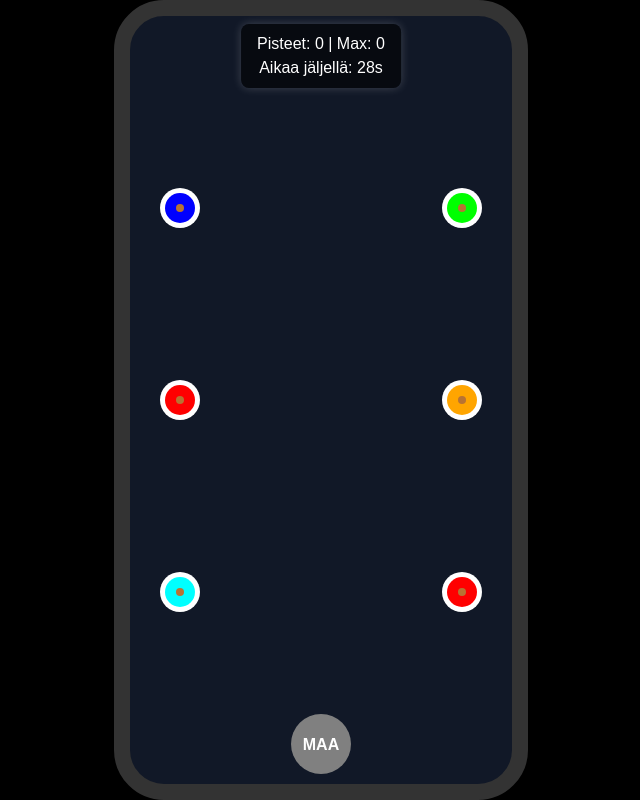
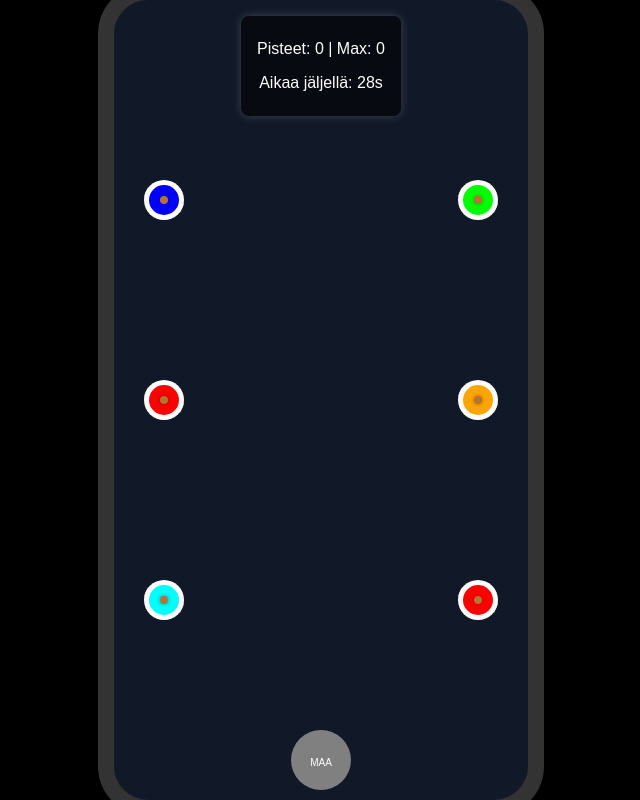
Before and after one commit to KalleUUs/S-hk-ri, a plain HTML site: page index.html in a window 1280 px wide. Both pictures are taken after a click on the button "Aloita peli". Shown: the whole page, without its empty margins (319-959 px from the left). Drawn offline with nearby package versions, Linux system fonts and the light colour scheme.

Commit message:
Update index.html

```diff
--- a/index.html
+++ b/index.html
@@ -4,7 +4,6 @@
   <meta charset="UTF-8" />
   <meta name="viewport" content="width=device-width, initial-scale=1.0, maximum-scale=1.0, user-scalable=no" />
   <title>Sähkömiehen erikoispeli</title>
-  <link href="https://cdn.jsdelivr.net/npm/tailwindcss@2.2.19/dist/tailwind.min.css" rel="stylesheet">
   <style>
     html, body {
       margin: 0;
@@ -12,6 +11,7 @@
       width: 100vw;
       height: 100vh;
       overflow: hidden;
+      touch-action: none;
       background-color: #111827;
       font-family: Arial, sans-serif;
     }
@@ -40,6 +40,9 @@
       width: 100%;
       height: 100%;
       border-radius: 30px;
+      display: block;
+      touch-action: none;
+      cursor: pointer;
     }
     #shockOverlay {
       position: absolute;
@@ -51,6 +54,7 @@
       animation: shock 0.3s ease-out;
       display: none;
       pointer-events: none;
+      z-index: 50;
     }
     @keyframes shock {
       0% { opacity: 1; }
@@ -58,7 +62,7 @@
     }
     #ui-panel {
       position: absolute;
-      top: 0.5rem;
+      top: 1rem;
       left: 50%;
       transform: translateX(-50%);
       background: rgba(0, 0, 0, 0.6);
@@ -148,7 +152,10 @@
   </div>
 
   <script>
+    const frame = document.getElementById('canvasFrame');
     const canvas = document.getElementById('gameCanvas');
+    canvas.width = frame.clientWidth;
+    canvas.height = frame.clientHeight;
     const ctx = canvas.getContext('2d');
     const scoreEl = document.getElementById('score');
     const maxScoreEl = document.getElementById('maxScore');
@@ -157,183 +164,54 @@
     const shockOverlay = document.getElementById('shockOverlay');
     const startOverlay = document.getElementById('startOverlay');
 
-    const colors = ['red', 'blue', 'green', 'yellow', 'orange', 'purple', 'cyan', 'lime'];
-    let score = 0;
-    let maxScore = parseInt(localStorage.getItem('maxScore') || '0');
-    let timeLeft = 30;
-    let timerInterval;
-    let wiresLeft = [];
-    let dragging = false;
-    let startPoint = null;
-    let currentPoint = null;
-    const wireRadius = 20;
+    const colors = ['red','blue','green','yellow','orange','purple','cyan','lime'];
+    let score=0, maxScore=parseInt(localStorage.getItem('maxScore')||'0'), timeLeft=30, timerInterval;
+    let wiresLeft=[], dragging=false, startWire=null, currentPoint=null;
+    const wireRadius=20;
 
-    function hideStartOverlay() {
-      startOverlay.style.display = 'none';
-      startGame();
+    function hideStartOverlay(){startOverlay.style.display='none';startGame();}
+    function updateScore(add){score+=add;scoreEl.textContent=score;if(score>maxScore){maxScore=score;localStorage.setItem('maxScore',maxScore);}maxScoreEl.textContent=maxScore;}
+
+    function drawWire(x,y,color){
+      // Outer white circle
+      ctx.beginPath();ctx.fillStyle='white';ctx.arc(x,y,wireRadius,0,2*Math.PI);ctx.fill();
+      // Diagonal white band
+      ctx.save();ctx.translate(x,y);ctx.rotate(25*Math.PI/180);
+      ctx.fillStyle='rgba(255,255,255,0.5)';ctx.fillRect(-wireRadius, -5, wireRadius*2, 10);
+      ctx.restore();
+      // Inner colored circle
+      ctx.beginPath();ctx.fillStyle=color;ctx.arc(x,y,wireRadius*0.75,0,2*Math.PI);ctx.fill();
+      // Copper core with small shadow
+      ctx.save();ctx.shadowColor='rgba(0,0,0,0.4)';ctx.shadowBlur=4;
+      ctx.beginPath();ctx.fillStyle='#b87333';ctx.arc(x,y,wireRadius*0.2,0,2*Math.PI);ctx.fill();
+      ctx.restore();
     }
 
-    function updateScore(add) {
-      score += add;
-      scoreEl.textContent = score;
-      if (score > maxScore) {
-        maxScore = score;
-        localStorage.setItem('maxScore', maxScore);
-      }
-      maxScoreEl.textContent = maxScore;
+    function drawWires(){ctx.clearRect(0,0,canvas.width,canvas.height);
+      // Draw ground
+      ctx.fillStyle='gray';ctx.beginPath();ctx.arc(canvas.width/2,canvas.height-40,30,0,2*Math.PI);ctx.fill();
+      ctx.fillStyle='white';ctx.font='bold16px sans-serif';ctx.textAlign='center';ctx.fillText('MAA',canvas.width/2,canvas.height-34);
+      wiresLeft.forEach(w=>drawWire(w.x,w.y,w.color));
+      if(dragging&&startWire&&currentPoint){ctx.beginPath();ctx.moveTo(startWire.x,startWire.y);ctx.lineTo(currentPoint.x,currentPoint.y);ctx.strokeStyle='#b87333';ctx.lineWidth=3;ctx.stroke();}
     }
 
-    function drawWire(x, y, color) {
-      ctx.beginPath();
-      ctx.fillStyle = 'white';
-      ctx.arc(x, y, wireRadius, 0, Math.PI * 2);
-      ctx.fill();
-
-      ctx.beginPath();
-      ctx.fillStyle = color;
-      ctx.arc(x, y, wireRadius * 0.75, 0, Math.PI * 2);
-      ctx.fill();
-
-      ctx.beginPath();
-      ctx.fillStyle = '#b87333';
-      ctx.arc(x, y, wireRadius * 0.2, 0, Math.PI * 2);
-      ctx.fill();
-    }
-
-    function drawWires() {
-      ctx.clearRect(0, 0, canvas.width, canvas.height);
-      ctx.fillStyle = 'gray';
-      ctx.beginPath();
-      ctx.arc(canvas.width / 2, canvas.height - 40, 30, 0, Math.PI * 2);
-      ctx.fill();
-      ctx.fillStyle = 'white';
-      ctx.font = 'bold 16px sans-serif';
-      ctx.textAlign = 'center';
-      ctx.fillText('MAA', canvas.width / 2, canvas.height - 34);
-
-      wiresLeft.forEach(wire => {
-        drawWire(wire.x, wire.y, wire.color);
-      });
-
-      if (dragging && startPoint && currentPoint) {
-        ctx.beginPath();
-        ctx.moveTo(startPoint.x, startPoint.y);
-        ctx.lineTo(currentPoint.x, currentPoint.y);
-        ctx.strokeStyle = '#b87333';
-        ctx.lineWidth = 3;
-        ctx.stroke();
-      }
-    }
-
-    function generateWires() {
-      wiresLeft = [];
-      const leftColors = shuffle(colors).slice(0, 3);
-      const rightColors = shuffle(colors).slice(0, 3);
-      const spacing = canvas.height / 4;
-
-      leftColors.forEach((c, i) => {
-        wiresLeft.push({ x: 50, y: spacing * (i + 1), color: c });
-      });
-      rightColors.forEach((c, i) => {
-        wiresLeft.push({ x: canvas.width - 50, y: spacing * (i + 1), color: c });
-      });
-    }
-
-    function getWireAt(x, y) {
-      return wiresLeft.find(wire => Math.hypot(wire.x - x, wire.y - y) < wireRadius);
-    }
-
-    function startGame() {
-      canvas.width = canvas.parentElement.clientWidth;
-      canvas.height = canvas.parentElement.clientHeight;
-      timeLeft = 30;
-      score = 0;
-      scoreEl.textContent = score;
-      maxScoreEl.textContent = maxScore;
-      timerEl.textContent = timeLeft;
-      generateWires();
-      drawWires();
-      restartBtn.style.display = 'none';
-      shockOverlay.style.display = 'none';
-
-      clearInterval(timerInterval);
-      timerInterval = setInterval(() => {
-        timeLeft--;
-        timerEl.textContent = timeLeft;
-        if (timeLeft <= 0) {
-          clearInterval(timerInterval);
-          restartBtn.style.display = 'block';
-        }
-      }, 1000);
-    }
-
-    function handleDrag(start, end) {
-      const startWire = getWireAt(start.x, start.y);
-      const endWire = getWireAt(end.x, end.y);
-      if (!startWire) return;
-      if (endWire) {
-        if (startWire !== endWire) {
-          if (startWire.color === endWire.color) {
-            updateScore(10);
-            generateWires();
-          } else {
-            triggerShockEffect();
-          }
-        }
-      } else if (Math.hypot(end.x - canvas.width / 2, end.y - canvas.height + 40) < 30) {
-        if (!hasMatchingPair()) {
-          updateScore(10);
-          triggerShockEffect();
-        }
-      }
-      drawWires();
-    }
-
-    function hasMatchingPair() {
-      for (let i = 0; i < wiresLeft.length; i++) {
-        for (let j = i + 1; j < wiresLeft.length; j++) {
-          if (wiresLeft[i].color === wiresLeft[j].color) return true;
-        }
-      }
-      return false;
-    }
-
-    function triggerShockEffect() {
-      clearInterval(timerInterval);
-      shockOverlay.style.display = 'block';
-      score = 0;
-      scoreEl.textContent = score;
-      setTimeout(() => {
-        shockOverlay.style.display = 'none';
-        restartBtn.style.display = 'block';
-      }, 400);
-    }
-
-    function shuffle(array) {
-      for (let i = array.length - 1; i > 0; i--) {
-        const j = Math.floor(Math.random() * (i + 1));
-        [array[i], array[j]] = [array[j], array[i]];
-      }
-      return array;
-    }
-
-    function getCanvasCoordinates(event) {
-      const rect = canvas.getBoundingClientRect();
-      return {
-        x: (event.clientX || event.touches[0].clientX) - rect.left,
-        y: (event.clientY || event.touches[0].clientY) - rect.top
-      };
-    }
-
-    // Event listeners
-    canvas.addEventListener('touchstart', e => { dragging = true; const p = getCanvasCoordinates(e); startPoint = p; currentPoint = p; });
-    canvas.addEventListener('touchmove', e => { if (!dragging) return; currentPoint = getCanvasCoordinates(e); drawWires(); });
-    canvas.addEventListener('touchend', e => { if (!dragging) return; const p = getCanvasCoordinates(e); handleDrag(startPoint, p); dragging = false; });
-    canvas.addEventListener('mousedown', e => { dragging = true; const p = getCanvasCoordinates(e); startPoint = p; currentPoint = p; });
-    canvas.addEventListener('mousemove', e => { if (!dragging) return; currentPoint = getCanvasCoordinates(e); drawWires(); });
-    canvas.addEventListener('mouseup', e => { if (!dragging) return; const p = getCanvasCoordinates(e); handleDrag(startPoint, p); dragging = false; });
-    restartBtn.addEventListener('click', startGame);
-    window.addEventListener('resize', () => { startGame(); });
+    function generateWires(){wiresLeft=[];const left=shuffle(colors).slice(0,3),right=shuffle(colors).slice(0,3),sp=canvas.height/4;left.forEach((c,i)=>wiresLeft.push({x:50,y:sp*(i+1),color:c}));right.forEach((c,i)=>wiresLeft.push({x:canvas.width-50,y:sp*(i+1),color:c}));}
+    function getWireAt(x,y){return wiresLeft.find(w=>Math.hypot(w.x-x,w.y-y)<wireRadius);}
+    function startGame(){ canvas.width=frame.clientWidth;canvas.height=frame.clientHeight;timeLeft=30;score=0;scoreEl.textContent=0;timerEl.textContent=30;generateWires();drawWires();restartBtn.style.display='none';shockOverlay.style.display='none';clearInterval(timerInterval);timerInterval=setInterval(()=>{timeLeft--;timerEl.textContent=timeLeft;if(timeLeft<=0){clearInterval(timerInterval);restartBtn.style.display='block';}},1000);}
+    function handleDrag(pt){const endWire=getWireAt(pt.x,pt.y);if(startWire){if(endWire){if(endWire!==startWire){if(endWire.color===startWire.color){updateScore(10);generateWires();}else triggerShock();}}else if(Math.hypot(pt.x-canvas.width/2,pt.y-canvas.height+40)<30&&!shuffleMatch()){updateScore(10);triggerShock();}}drawWires();}
+    function shuffleMatch(){for(let i=0;i<wiresLeft.length;i++)for(let j=i+1;j<wiresLeft.length;j++)if(wiresLeft[i].color===wiresLeft[j].color)return true;return false;}
+    function triggerShock(){clearInterval(timerInterval);shockOverlay.style.display='block';score=0;scoreEl.textContent='0';setTimeout(()=>{shockOverlay.style.display='none';restartBtn.style.display='block';},400);}
+    function shuffle(a){for(let i=a.length-1;i>0;i--){const j=Math.floor(Math.random()*(i+1));[a[i],a[j]]=[a[j],a[i]];}return a;}
+    function getPt(e){const r=canvas.getBoundingClientRect();const x=e.clientX||e.touches[0].clientX;const y=e.clientY||e.touches[0].clientY;return{x:x-r.left,y:y-r.top};}
+    // Events
+    canvas.addEventListener('touchstart',e=>{const pt=getPt(e);const w=getWireAt(pt.x,pt.y);if(w){startWire=w;dragging=true;} });
+    canvas.addEventListener('touchmove',e=>{if(!dragging)return;currentPoint=getPt(e);drawWires();});
+    canvas.addEventListener('touchend',e=>{if(!dragging)return;const pt=getPt(e);handleDrag(pt);dragging=false;startWire=null;});
+    canvas.addEventListener('mousedown',e=>{const pt=getPt(e);const w=getWireAt(pt.x,pt.y);if(w){startWire=w;dragging=true;}});
+    canvas.addEventListener('mousemove',e=>{if(!dragging)return;currentPoint=getPt(e);drawWires();});
+    canvas.addEventListener('mouseup',e=>{if(!dragging)return;const pt=getPt(e);handleDrag(pt);dragging=false;startWire=null;});
+    restartBtn.addEventListener('click',startGame);
+    window.addEventListener('resize',()=>{startGame();});
   </script>
 </body>
 </html>
```
